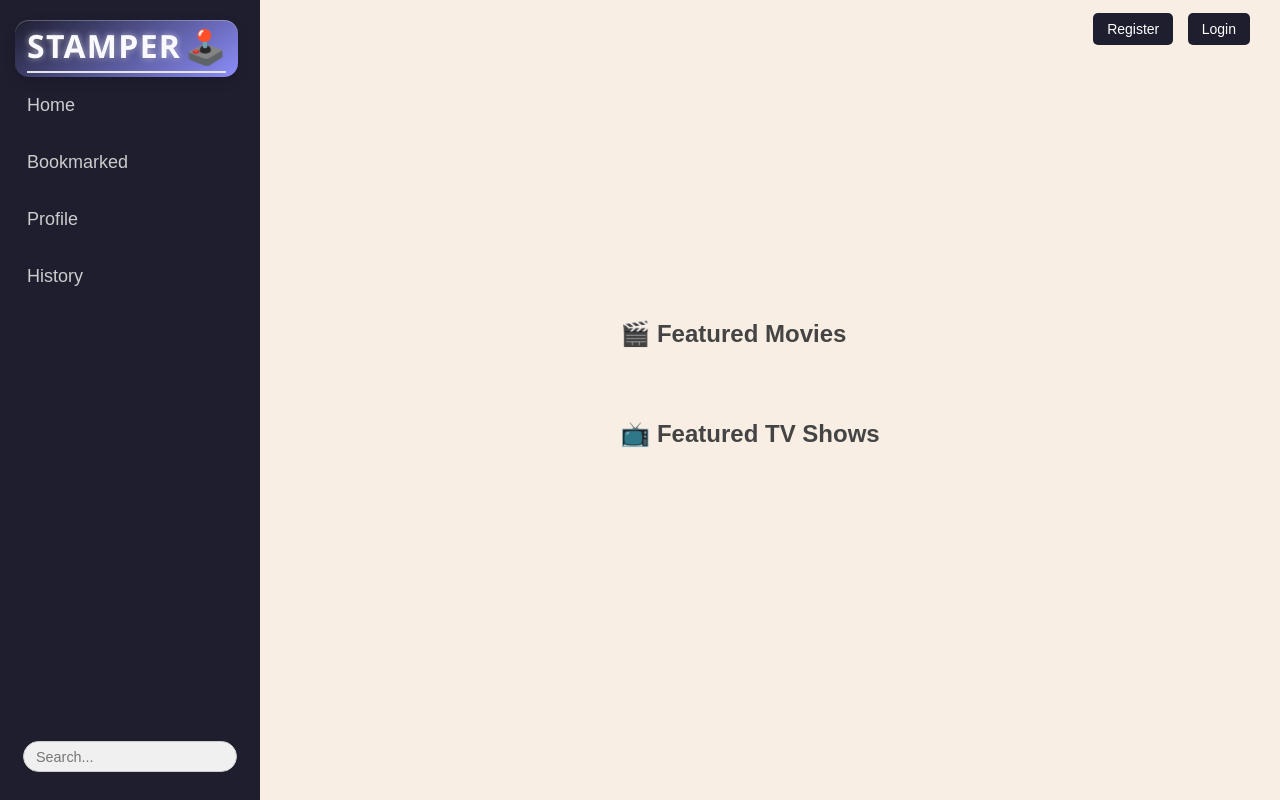
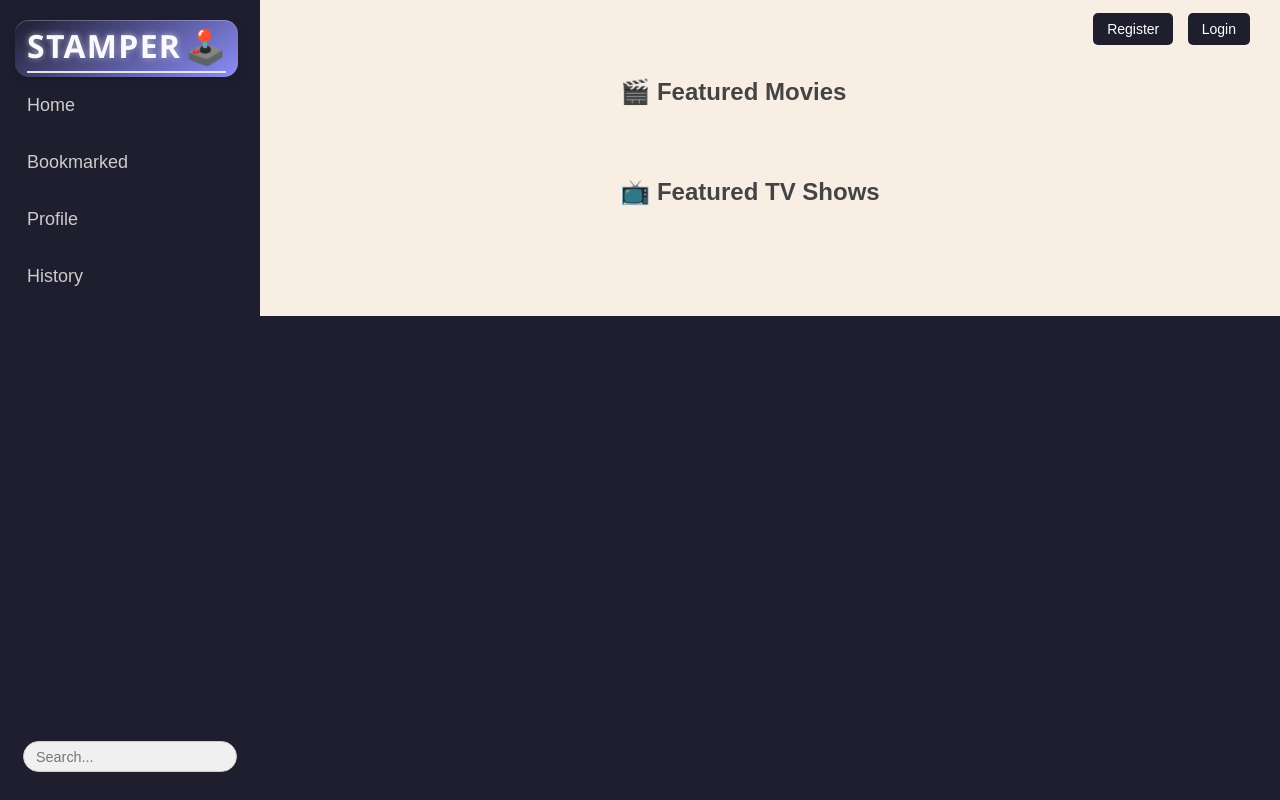
Before and after one commit to jalenjaloney/temp-name, a Flask app: template app/templates/catalogue.html in a window 1280 px wide. Run offline with Flask 3, Linux system fonts and the light colour scheme; the template is opened without the code that fills it, so the values that code supplies are empty; parts of the project's set-up code (start-up, migrations or seed data) failed here and were passed over; some libraries are stand-ins or nearby versions.

Commit message:
Fixed CSS and html for layout and catalogue

```diff
--- a/app/static/style.css
+++ b/app/static/style.css
@@ -170,7 +170,7 @@ body {
   padding: 30px;
   flex-grow: 1;
   background-color: #f8eee4;
-  height:100vh;
+  height:fit-content;
   display: flex;
   align-items: center;
   justify-content: center;
@@ -217,6 +217,7 @@ strong {
   max-width: 1800px;
   margin: 0 auto;
   padding: 1rem 0.5rem;
+  min-height: fit-content;
 }
 
 .section-header {
```
Also changed, not shown: app/templates/layout.html (indentation only).
